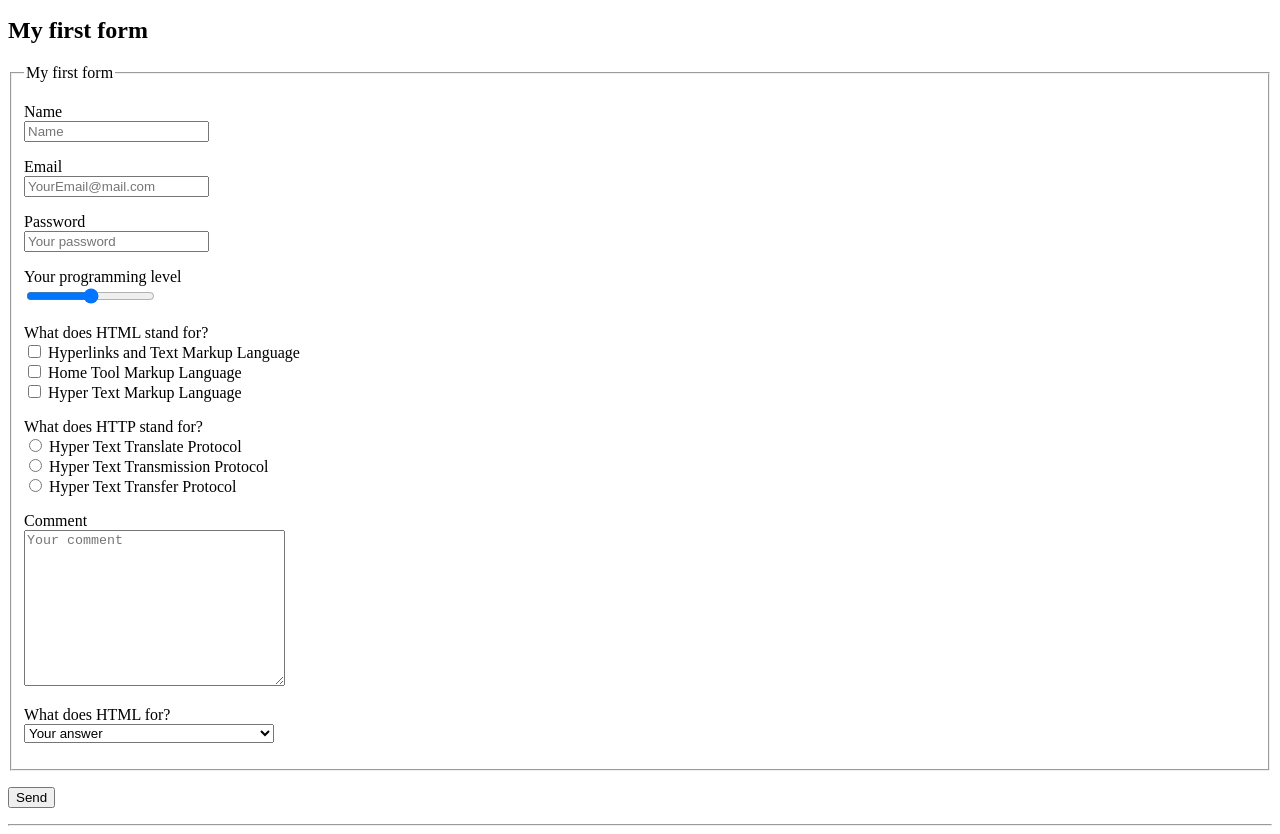
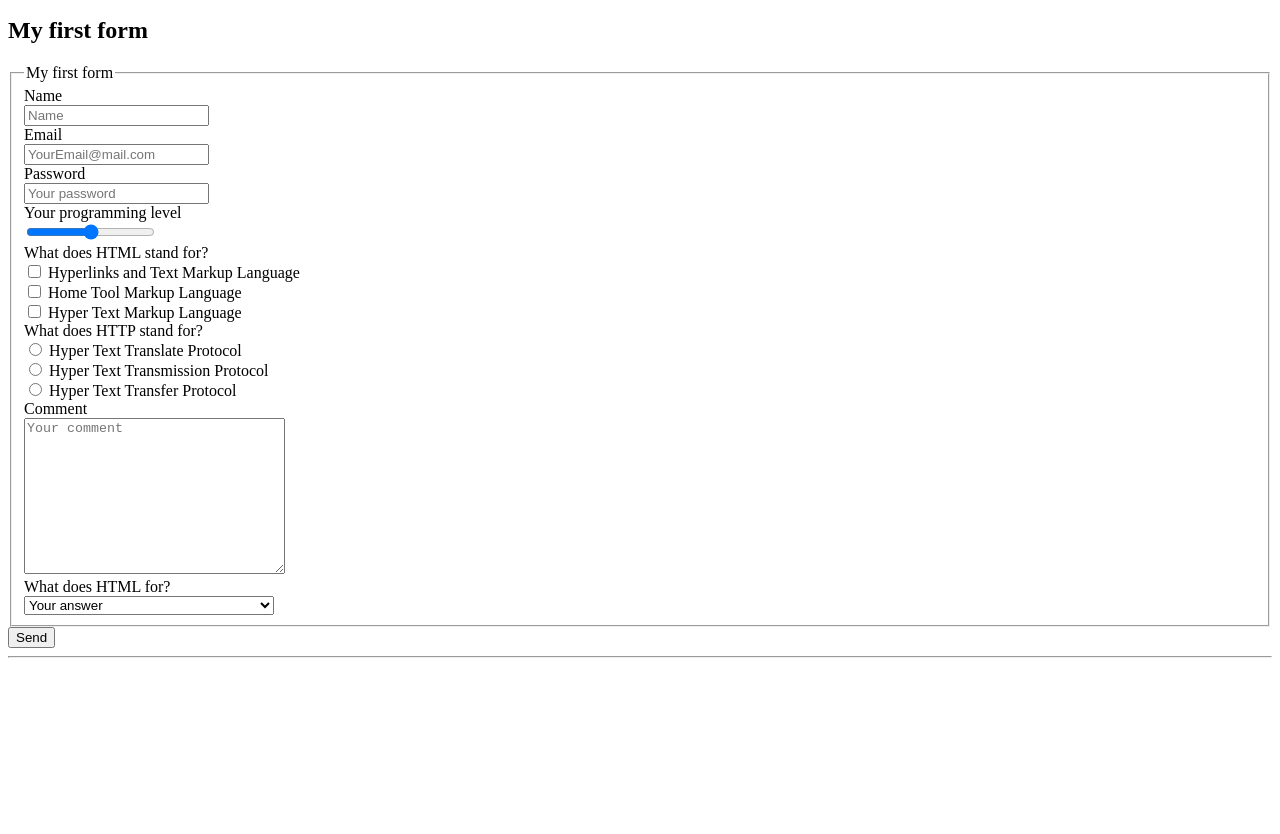
Before and after one commit to SobolevD51/if-html, a website: page index.html in a window 1280 px wide. Shown: the part 1023-1857 px from the top of the page. After the commit the page ends 1689 px from the top, so only its background shows below. Drawn offline with Linux system fonts and the light colour scheme.

Commit message:
Tags <p> changed to <div>

```diff
--- a/index.html
+++ b/index.html
@@ -99,11 +99,11 @@
     <form action="/" method="get">
       <fieldset>
         <legend>My first form</legend>
-        <p>
+        <div>
           <label for="name">Name</label><br />
           <input id="name" type="text" name="name" placeholder="Name" required />
-        </p>
-        <p>
+        </div>
+        <div>
           <label for="email">Email</label><br />
           <input
             id="email"
@@ -112,8 +112,8 @@
             placeholder="YourEmail@mail.com"
             required
           />
-        </p>
-        <p>
+        </div>
+        <div>
           <label for="pass">Password</label><br />
           <input
             id="pass"
@@ -122,8 +122,8 @@
             placeholder="Your password"
             required
           />
-        </p>
-        <p>
+        </div>
+        <div>
           <label for="programmingLevel">Your programming level</label><br />
           <input
             id="programmingLevel"
@@ -132,8 +132,8 @@
             min="0"
             max="10"
           />
-        </p>
-        <p>
+        </div>
+        <div>
           <label>What does HTML stand for?</label><br />
           <input id="q-1" type="checkbox" name="q-HTML" value="1" />
           <label for="q-1">Hyperlinks and Text Markup Language</label><br />
@@ -141,8 +141,8 @@
           <label for="q-2">Home Tool Markup Language</label><br />
           <input id="q-3" type="checkbox" name="q-HTML" value="3" />
           <label for="q-3">Hyper Text Markup Language</label><br />
-        </p>
-        <p>
+        </div>
+        <div>
           <label>What does HTTP stand for?</label><br />
           <input id="q-4" type="radio" name="q-HTTP" value="1" />
           <label for="q-4">Hyper Text Translate Protocol</label><br />
@@ -150,8 +150,8 @@
           <label for="q-5">Hyper Text Transmission Protocol</label><br />
           <input id="q-6" type="radio" name="q-HTTP" value="3" />
           <label for="q-6">Hyper Text Transfer Protocol</label><br />
-        </p>
-        <p>
+        </div>
+        <div>
           <label for="comment">Comment</label><br />
           <textarea
               name="comment"
@@ -161,8 +161,8 @@
               rows="10"
               maxlength="500"
           ></textarea>
-        </p>
-        <p>
+        </div>
+        <div>
           <label for="HTML">What does HTML for?</label><br />
           <select name="HTMLfor" id="HTML">
             <option disabled selected>Your answer</option>
@@ -170,11 +170,11 @@
             <option value="2">Home Tool Markup Language</option>
             <option value="3">Hyper Text Markup Language</option>
           </select>
-        </p>
+        </div>
       </fieldset>
-      <p>
+      <div>
         <button>Send</button>
-      </p>
+      </div>
     </form>
     <hr />
   </body>
```
